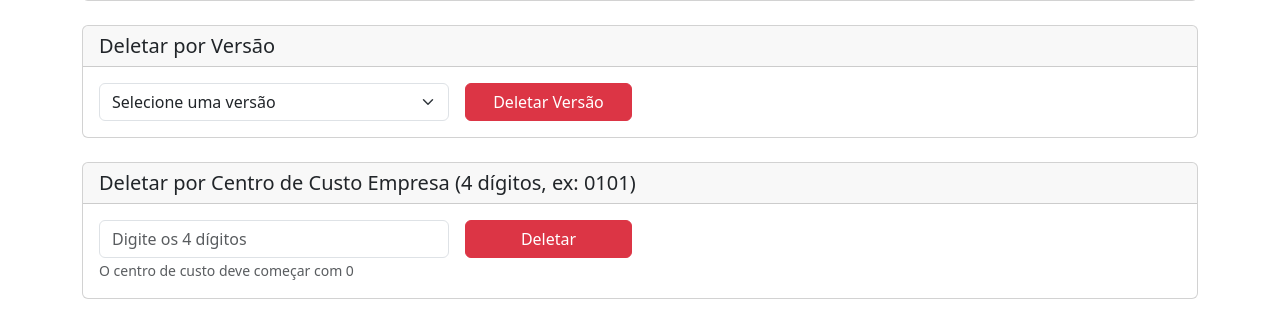
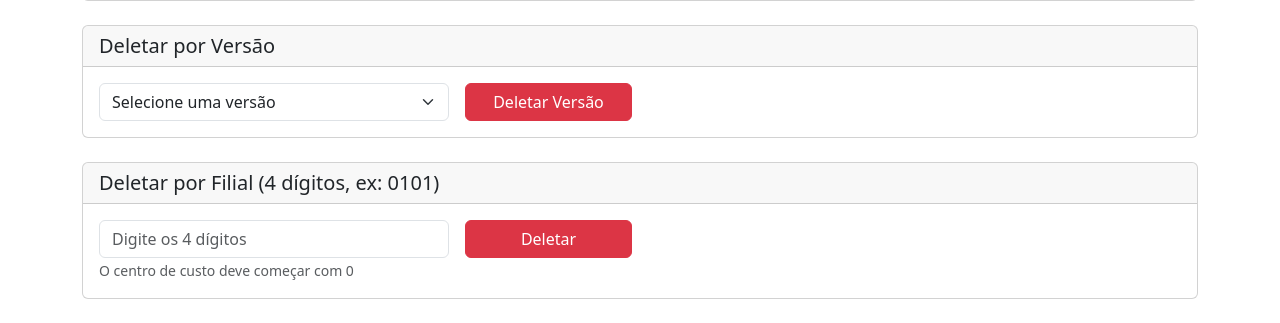
Before and after one commit to marcelopborges/validador_controladoria, a Flask app: template src/importador_controladoria/templates/registros.html in a window 1280 px wide. Shown: the part 238-561 px from the top of the page. Run offline with Flask 3, Linux system fonts and the light colour scheme; the template is opened without the code that fills it, so the values that code supplies are empty; parts of the project's set-up code (start-up, migrations or seed data) failed here and were passed over.

Commit message:
Atualiza o título da seção de deleção na interface HTML de "Deletar por Centro de Custo Empresa" para "Deletar por Filial", refletindo melhor a funcionalidade implementada.

```diff
--- a/src/importador_controladoria/templates/registros.html
+++ b/src/importador_controladoria/templates/registros.html
@@ -86,7 +86,7 @@
     <!-- Deletar por Centro de Custo -->
     <div class="card mb-4">
         <div class="card-header">
-            <h5 class="mb-0">Deletar por Centro de Custo Empresa (4 dígitos, ex: 0101)</h5>
+            <h5 class="mb-0">Deletar por Filial (4 dígitos, ex: 0101)</h5>
         </div>
         <div class="card-body">
             <form action="{{ url_for('deletar_por_centro_custo') }}" method="post" class="row g-3">
```
